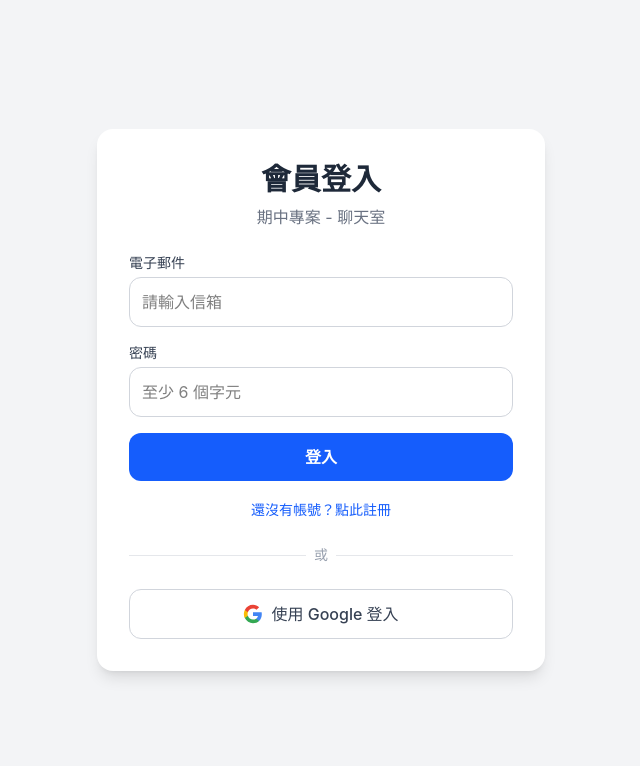
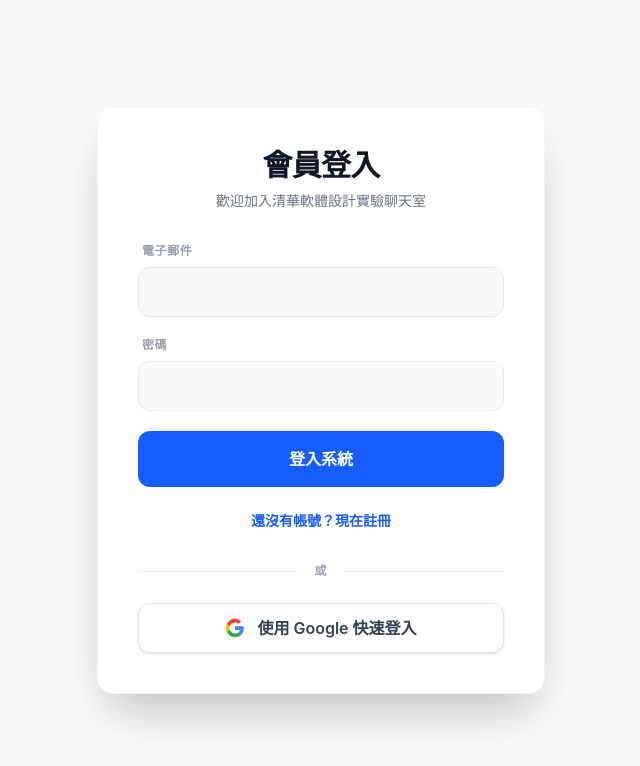
Before and after one commit to tingenchen/SS-Midterm-Chatroom, a React (Vite) app: page / in a window 1280 px wide. Shown: the top 766 px of the page, without its empty margins (319-959 px from the left). Built offline with nearby package versions, Linux system fonts and the light colour scheme; no server answers.

Commit message:
個人檔案

```diff
--- a/src/App.jsx
+++ b/src/App.jsx
@@ -13,10 +13,11 @@ import {
   getFirestore,
   doc,
   setDoc,
-  getDoc
+  getDoc,
+  updateDoc
 } from 'firebase/firestore';
 
-// 1. Firebase 初始化配置 (請把你在 Console 拿到的金鑰填入這裡)
+// 1. Firebase 初始化配置 (已帶入你的專屬 Config)
 const firebaseConfig = {
   apiKey: "AIzaSyBp8qvEOmyTM5cIl36JpE9wnbXKD-fOMR0",
   authDomain: "software-studio-7a874.firebaseapp.com",
@@ -28,28 +29,72 @@ const firebaseConfig = {
   measurementId: "G-61GRW4JF86"
 };
 
-// 初始化 Firebase
 const app = initializeApp(firebaseConfig);
 const auth = getAuth(app);
 const db = getFirestore(app);
 
 export default function App() {
   const [user, setUser] = useState(null);
+  const [userData, setUserData] = useState(null);
   const [email, setEmail] = useState('');
   const [password, setPassword] = useState('');
   const [isRegistering, setIsRegistering] = useState(false);
   const [error, setError] = useState('');
   const [loading, setLoading] = useState(false);
 
-  // 2. 監聽用戶是否已經登入
+  // Profile Modal 狀態
+  const [isProfileOpen, setIsProfileOpen] = useState(false);
+  const [profileForm, setProfileForm] = useState({
+    username: '',
+    phone: '',
+    address: '',
+    photoURL: ''
+  });
+  const [isSaving, setIsSaving] = useState(false);
+
+  // 2. 監聽用戶登入狀態，並拉取 Firestore 資料
   useEffect(() => {
-    const unsubscribe = onAuthStateChanged(auth, (currentUser) => {
+    const unsubscribe = onAuthStateChanged(auth, async (currentUser) => {
       setUser(currentUser);
+      if (currentUser) {
+        try {
+          const userDocRef = doc(db, "users", currentUser.uid);
+          const userDoc = await getDoc(userDocRef);
+
+          if (userDoc.exists()) {
+            setUserData(userDoc.data());
+            setProfileForm({
+              username: userDoc.data().username || '',
+              phone: userDoc.data().phone || '',
+              address: userDoc.data().address || '',
+              photoURL: userDoc.data().photoURL || ''
+            });
+          } else {
+            // 例外處理：如果在 Auth 有帳號，但 Firestore 沒資料，幫他補建
+            const defaultData = {
+              email: currentUser.email,
+              username: currentUser.displayName || currentUser.email.split('@')[0],
+              address: '',
+              phone: '',
+              photoURL: currentUser.photoURL || '',
+              createdAt: new Date().toISOString()
+            };
+            await setDoc(userDocRef, defaultData);
+            setUserData(defaultData);
+            setProfileForm(defaultData);
+          }
+        } catch (err) {
+          console.error("讀取資料庫失敗:", err);
+          setError("資料庫連線失敗，請確認 Firestore 已啟用測試模式：" + err.message);
+        }
+      } else {
+        setUserData(null);
+      }
     });
     return () => unsubscribe();
   }, []);
 
-  // 3. 處理 Email 註冊與登入
+  // 3. 處理登入/註冊
   const handleAuth = async (e) => {
     e.preventDefault();
     setError('');
@@ -58,37 +103,40 @@ export default function App() {
       if (isRegistering) {
         // 註冊邏輯
         const userCredential = await createUserWithEmailAndPassword(auth, email, password);
-        // 註冊成功後，將用戶資料寫入 Firestore (作業要求：Database read/write 5%)
-        await setDoc(doc(db, "users", userCredential.user.uid), {
-          email: userCredential.user.email,
-          username: email.split('@')[0], // 預設拿 Email 前綴當名稱
-          address: '',
-          phone: '',
-          photoURL: '',
-          createdAt: new Date().toISOString()
-        });
+        try {
+          await setDoc(doc(db, "users", userCredential.user.uid), {
+            email: userCredential.user.email,
+            username: email.split('@')[0],
+            address: '',
+            phone: '',
+            photoURL: '',
+            createdAt: new Date().toISOString()
+          });
+        } catch (dbErr) {
+          console.error("寫入資料庫失敗", dbErr);
+          throw new Error("帳號已建立，但資料庫寫入失敗 (請確認 Firestore 權限)");
+        }
       } else {
         // 登入邏輯
         await signInWithEmailAndPassword(auth, email, password);
       }
     } catch (err) {
-      // 處理錯誤訊息
+      console.error("認證錯誤:", err);
       if (err.code === 'auth/email-already-in-use') setError('這個 Email 已經被註冊過了！');
       else if (err.code === 'auth/wrong-password') setError('密碼錯誤！');
       else if (err.code === 'auth/user-not-found') setError('找不到此用戶！');
+      else if (err.code === 'auth/operation-not-allowed') setError('請至 Firebase Console 開啟 Email 登入功能！');
       else setError(err.message);
     } finally {
       setLoading(false);
     }
   };
 
-  // 4. 處理 Google 登入 (Bonus 1%)
   const handleGoogleSignIn = async () => {
     const provider = new GoogleAuthProvider();
     setError('');
     try {
       const result = await signInWithPopup(auth, provider);
-      // 檢查是不是第一次登入，如果是的話幫他在資料庫建立一筆資料
       const userRef = doc(db, "users", result.user.uid);
       const userSnap = await getDoc(userRef);
       if (!userSnap.exists()) {
@@ -102,123 +150,171 @@ export default function App() {
         });
       }
     } catch (err) {
-      setError('Google 登入失敗：' + err.message);
+      if (err.code === 'auth/operation-not-allowed') {
+        setError('請至 Firebase Console 開啟 Google 登入功能！');
+      } else {
+        setError('Google 登入失敗：' + err.message);
+      }
     }
   };
 
-  // 5. 畫面渲染：如果已經登入，顯示大廳畫面
-  if (user) {
+  // 4. 儲存個人檔案邏輯
+  const handleSaveProfile = async (e) => {
+    e.preventDefault();
+    setIsSaving(true);
+    try {
+      const userRef = doc(db, "users", user.uid);
+      await updateDoc(userRef, {
+        username: profileForm.username,
+        phone: profileForm.phone,
+        address: profileForm.address,
+        photoURL: profileForm.photoURL
+      });
+      setUserData(prev => ({...prev, ...profileForm}));
+      setIsProfileOpen(false);
+    } catch (err) {
+      alert("儲存失敗：" + err.message);
+    } finally {
+      setIsSaving(false);
+    }
+  };
+
+  // 5. 畫面渲染：已登入大廳 (包含 Profile Modal)
+  if (user && userData) {
     return (
-      <div className="flex flex-col items-center justify-center min-h-screen bg-gray-100 p-4">
-        <div className="bg-white p-8 rounded-2xl shadow-lg w-full max-w-md text-center">
-          <div className="w-24 h-24 bg-blue-100 rounded-full mx-auto mb-4 flex items-center justify-center overflow-hidden">
-            {user.photoURL ? (
-              <img src={user.photoURL} alt="Avatar" className="w-full h-full object-cover" />
-            ) : (
-              <span className="text-3xl font-bold text-blue-500">
-                {(user.displayName || user.email)[0].toUpperCase()}
-              </span>
-            )}
+      <div className="flex flex-col items-center justify-center min-h-screen bg-gray-50 p-6 relative">
+        <div className="bg-white p-10 rounded-2xl shadow-xl w-full max-w-md text-center border border-gray-100 z-10">
+          <div className="mb-6 relative inline-block">
+            <div className="w-24 h-24 bg-blue-100 rounded-full flex items-center justify-center mx-auto mb-4 overflow-hidden border-4 border-white shadow-md">
+              {userData.photoURL ? (
+                <img src={userData.photoURL} alt="Avatar" className="w-full h-full object-cover" />
+              ) : (
+                <span className="text-3xl font-bold text-blue-600">
+                  {userData.username[0].toUpperCase()}
+                </span>
+              )}
+            </div>
+            <button
+              onClick={() => setIsProfileOpen(true)}
+              className="absolute bottom-4 right-0 bg-blue-600 text-white p-2 rounded-full shadow-lg hover:bg-blue-700 transition"
+              title="編輯個人檔案"
+            >
+              <svg className="w-4 h-4" fill="none" stroke="currentColor" viewBox="0 0 24 24"><path strokeLinecap="round" strokeLinejoin="round" strokeWidth="2" d="M15.232 5.232l3.536 3.536m-2.036-5.036a2.5 2.5 0 113.536 3.536L6.5 21.036H3v-3.572L16.732 3.732z"></path></svg>
+            </button>
           </div>
-          <h1 className="text-2xl font-bold text-gray-800 mb-2">歡迎來到聊天室！</h1>
-          <p className="text-gray-500 mb-6">{user.displayName || user.email}</p>
 
-          <button
-            onClick={() => {/* 未來這裡會切換到聊天室畫面 */}}
-            className="w-full bg-blue-600 text-white py-3 rounded-xl font-bold hover:bg-blue-700 transition mb-3"
-          >
-            進入大廳
-          </button>
-          <button
-            onClick={() => signOut(auth)}
-            className="w-full bg-gray-100 text-red-500 py-3 rounded-xl font-bold hover:bg-gray-200 transition"
-          >
-            登出
-          </button>
+          <h1 className="text-2xl font-extrabold text-gray-800">{userData.username}</h1>
+          <p className="text-gray-500 mt-1 font-medium">{userData.email}</p>
+
+          <div className="mt-8 space-y-3">
+            <button
+              className="w-full bg-blue-600 text-white py-3 rounded-xl font-semibold hover:bg-blue-700 transition-all duration-200 shadow-md"
+              onClick={() => {/* 未來切換至聊天室 */}}
+            >
+              進入聊天室
+            </button>
+            <button
+              onClick={() => signOut(auth)}
+              className="w-full bg-white text-red-500 border border-red-100 py-3 rounded-xl font-semibold hover:bg-red-50 transition-all duration-200"
+            >
+              登出帳號
+            </button>
+          </div>
         </div>
+
+        {/* Profile Modal */}
+        {isProfileOpen && (
+          <div className="fixed inset-0 bg-black/50 backdrop-blur-sm flex items-center justify-center p-4 z-50">
+            <div className="bg-white rounded-2xl w-full max-w-md p-6 shadow-2xl transform transition-all">
+              <div className="flex justify-between items-center mb-6">
+                <h2 className="text-xl font-bold text-gray-800">編輯個人檔案</h2>
+                <button onClick={() => setIsProfileOpen(false)} className="text-gray-400 hover:text-gray-600">
+                  <svg className="w-6 h-6" fill="none" stroke="currentColor" viewBox="0 0 24 24"><path strokeLinecap="round" strokeLinejoin="round" strokeWidth="2" d="M6 18L18 6M6 6l12 12"></path></svg>
+                </button>
+              </div>
+
+              <form onSubmit={handleSaveProfile} className="space-y-4 text-left">
+                <div>
+                  <label className="block text-sm font-medium text-gray-700 mb-1">電子郵件 (不可修改)</label>
+                  <input type="text" value={userData.email} disabled className="w-full p-3 bg-gray-100 border border-gray-200 rounded-xl text-gray-500 cursor-not-allowed" />
+                </div>
+                <div>
+                  <label className="block text-sm font-medium text-gray-700 mb-1">使用者名稱 (Username)</label>
+                  <input type="text" value={profileForm.username} onChange={(e) => setProfileForm({...profileForm, username: e.target.value})} className="w-full p-3 bg-gray-50 border border-gray-200 rounded-xl focus:ring-2 focus:ring-blue-500 outline-none" required />
+                </div>
+                <div>
+                  <label className="block text-sm font-medium text-gray-700 mb-1">頭像網址 (Profile Picture URL)</label>
+                  <input type="url" value={profileForm.photoURL} onChange={(e) => setProfileForm({...profileForm, photoURL: e.target.value})} placeholder="https://example.com/avatar.jpg" className="w-full p-3 bg-gray-50 border border-gray-200 rounded-xl focus:ring-2 focus:ring-blue-500 outline-none" />
+                </div>
+                <div>
+                  <label className="block text-sm font-medium text-gray-700 mb-1">電話 (Phone number)</label>
+                  <input type="tel" value={profileForm.phone} onChange={(e) => setProfileForm({...profileForm, phone: e.target.value})} placeholder="0912345678" className="w-full p-3 bg-gray-50 border border-gray-200 rounded-xl focus:ring-2 focus:ring-blue-500 outline-none" />
+                </div>
+                <div>
+                  <label className="block text-sm font-medium text-gray-700 mb-1">地址 (Address)</label>
+                  <textarea value={profileForm.address} onChange={(e) => setProfileForm({...profileForm, address: e.target.value})} placeholder="新竹市光復路二段101號" className="w-full p-3 bg-gray-50 border border-gray-200 rounded-xl focus:ring-2 focus:ring-blue-500 outline-none resize-none h-24" />
+                </div>
+                <div className="pt-4 flex gap-3">
+                  <button type="button" onClick={() => setIsProfileOpen(false)} className="flex-1 bg-gray-100 text-gray-700 py-3 rounded-xl font-bold hover:bg-gray-200 transition">取消</button>
+                  <button type="submit" disabled={isSaving} className="flex-1 bg-blue-600 text-white py-3 rounded-xl font-bold hover:bg-blue-700 transition disabled:bg-blue-300">
+                    {isSaving ? '儲存中...' : '儲存變更'}
+                  </button>
+                </div>
+              </form>
+            </div>
+          </div>
+        )}
       </div>
     );
   }
 
-  // 6. 畫面渲染：還沒登入，顯示登入/註冊表單
+  // 6. 畫面渲染：未登入表單
   return (
-    <div className="flex flex-col items-center justify-center min-h-screen bg-gray-100 p-4">
-      <div className="bg-white p-8 rounded-2xl shadow-lg w-full max-w-md">
-        <h1 className="text-3xl font-bold text-center text-gray-800 mb-2">
-          {isRegistering ? '註冊新帳號' : '會員登入'}
-        </h1>
-        <p className="text-center text-gray-500 mb-6">期中專案 - 聊天室</p>
+    <div className="flex flex-col items-center justify-center min-h-screen bg-gray-50 p-6">
+      <div className="bg-white p-10 rounded-2xl shadow-2xl w-full max-w-md border border-gray-100">
+        <div className="text-center mb-8">
+          <h1 className="text-3xl font-black text-gray-900 tracking-tight">
+            {isRegistering ? '建立新帳號' : '會員登入'}
+          </h1>
+          <p className="text-gray-500 mt-2 text-sm">歡迎加入清華軟體設計實驗聊天室</p>
+        </div>
 
-        {/* 錯誤訊息提示框 */}
         {error && (
-          <div className="bg-red-50 text-red-600 p-3 rounded-lg mb-4 text-sm border border-red-200">
-            {error}
+          <div className="bg-red-50 border border-red-100 text-red-600 p-4 rounded-xl mb-6 text-sm flex items-start">
+            <span className="mr-2">⚠️</span><span>{error}</span>
           </div>
         )}
 
-        <form onSubmit={handleAuth} className="space-y-4">
+        <form onSubmit={handleAuth} className="space-y-5">
           <div>
-            <label className="block text-sm font-medium text-gray-700 mb-1">電子郵件</label>
-            <input
-              type="email"
-              className="w-full p-3 border border-gray-300 rounded-xl focus:ring-2 focus:ring-blue-500 outline-none"
-              placeholder="請輸入信箱"
-              value={email}
-              onChange={(e) => setEmail(e.target.value)}
-              required
-            />
+            <label className="block text-xs font-bold text-gray-400 uppercase tracking-wider mb-2 ml-1">電子郵件</label>
+            <input type="email" value={email} onChange={(e) => setEmail(e.target.value)} required className="w-full p-3 bg-gray-50 border border-gray-200 rounded-xl focus:ring-2 focus:ring-blue-500 outline-none" />
           </div>
           <div>
-            <label className="block text-sm font-medium text-gray-700 mb-1">密碼</label>
-            <input
-              type="password"
-              className="w-full p-3 border border-gray-300 rounded-xl focus:ring-2 focus:ring-blue-500 outline-none"
-              placeholder="至少 6 個字元"
-              value={password}
-              onChange={(e) => setPassword(e.target.value)}
-              required
-            />
+            <label className="block text-xs font-bold text-gray-400 uppercase tracking-wider mb-2 ml-1">密碼</label>
+            <input type="password" value={password} onChange={(e) => setPassword(e.target.value)} required className="w-full p-3 bg-gray-50 border border-gray-200 rounded-xl focus:ring-2 focus:ring-blue-500 outline-none" />
           </div>
-
-          <button
-            type="submit"
-            disabled={loading}
-            className="w-full bg-blue-600 text-white py-3 rounded-xl font-bold hover:bg-blue-700 transition disabled:bg-blue-300"
-          >
-            {loading ? '處理中...' : (isRegistering ? '註冊' : '登入')}
+          <button type="submit" disabled={loading} className="w-full py-4 rounded-xl font-bold text-white transition-all bg-blue-600 hover:bg-blue-700 disabled:bg-blue-300">
+            {loading ? '處理中...' : (isRegistering ? '立即註冊' : '登入系統')}
           </button>
         </form>
 
-        <div className="mt-4 text-center">
-          <button
-            onClick={() => {
-              setIsRegistering(!isRegistering);
-              setError('');
-            }}
-            className="text-blue-600 text-sm font-medium hover:underline"
-          >
-            {isRegistering ? '已經有帳號了？點此登入' : '還沒有帳號？點此註冊'}
+        <div className="mt-6 flex items-center justify-center text-sm">
+          <button onClick={() => {setIsRegistering(!isRegistering); setError('');}} className="text-blue-600 font-semibold hover:underline">
+            {isRegistering ? '已有帳號？返回登入' : '還沒有帳號？現在註冊'}
           </button>
         </div>
 
-        <div className="mt-6 flex items-center justify-center space-x-2">
-          <span className="h-px w-full bg-gray-200"></span>
-          <span className="text-gray-400 text-sm font-medium">或</span>
-          <span className="h-px w-full bg-gray-200"></span>
+        <div className="mt-8">
+          <div className="relative">
+            <div className="absolute inset-0 flex items-center"><span className="w-full border-t border-gray-200"></span></div>
+            <div className="relative flex justify-center text-xs uppercase"><span className="bg-white px-4 text-gray-400 font-bold tracking-widest">或</span></div>
+          </div>
+          <button onClick={handleGoogleSignIn} className="mt-6 w-full bg-white border border-gray-200 py-3 rounded-xl flex items-center justify-center space-x-3 hover:bg-gray-50 font-semibold text-gray-700 shadow-sm transition-all">
+            <svg className="w-5 h-5" viewBox="0 0 24 24"><path fill="#4285F4" d="M22.56 12.25c0-.78-.07-1.53-.2-2.25H12v4.26h5.92c-.26 1.37-1.04 2.53-2.21 3.31v2.77h3.57c2.08-1.92 3.28-4.74 3.28-8.09z"/><path fill="#34A853" d="M12 23c2.97 0 5.46-.98 7.28-2.66l-3.57-2.77c-.98.66-2.23 1.06-3.71 1.06-2.86 0-5.29-1.93-6.16-4.53H2.18v2.84C3.99 20.53 7.7 23 12 23z"/><path fill="#FBBC05" d="M5.84 14.09c-.22-.66-.35-1.36-.35-2.09s.13-1.43.35-2.09V7.07H2.18C1.43 8.55 1 10.22 1 12s.43 3.45 1.18 4.93l3.66-2.84z"/><path fill="#EA4335" d="M12 5.38c1.62 0 3.06.56 4.21 1.64l3.15-3.15C17.45 2.09 14.97 1 12 1 7.7 1 3.99 3.47 2.18 7.07l3.66 2.84c.87-2.6 3.3-4.53 6.16-4.53z"/></svg>
+            <span>使用 Google 快速登入</span>
+          </button>
         </div>
-
-        <button
-          onClick={handleGoogleSignIn}
-          className="mt-6 w-full flex items-center justify-center space-x-2 border border-gray-300 py-3 rounded-xl hover:bg-gray-50 transition font-medium text-gray-700"
-        >
-          <svg className="w-5 h-5" viewBox="0 0 24 24">
-            <path fill="#4285F4" d="M22.56 12.25c0-.78-.07-1.53-.2-2.25H12v4.26h5.92c-.26 1.37-1.04 2.53-2.21 3.31v2.77h3.57c2.08-1.92 3.28-4.74 3.28-8.09z"/>
-            <path fill="#34A853" d="M12 23c2.97 0 5.46-.98 7.28-2.66l-3.57-2.77c-.98.66-2.23 1.06-3.71 1.06-2.86 0-5.29-1.93-6.16-4.53H2.18v2.84C3.99 20.53 7.7 23 12 23z"/>
-            <path fill="#FBBC05" d="M5.84 14.09c-.22-.66-.35-1.36-.35-2.09s.13-1.43.35-2.09V7.07H2.18C1.43 8.55 1 10.22 1 12s.43 3.45 1.18 4.93l3.66-2.84z"/>
-            <path fill="#EA4335" d="M12 5.38c1.62 0 3.06.56 4.21 1.64l3.15-3.15C17.45 2.09 14.97 1 12 1 7.7 1 3.99 3.47 2.18 7.07l3.66 2.84c.87-2.6 3.3-4.53 6.16-4.53z"/>
-          </svg>
-          <span>使用 Google 登入</span>
-        </button>
       </div>
     </div>
   );
```
